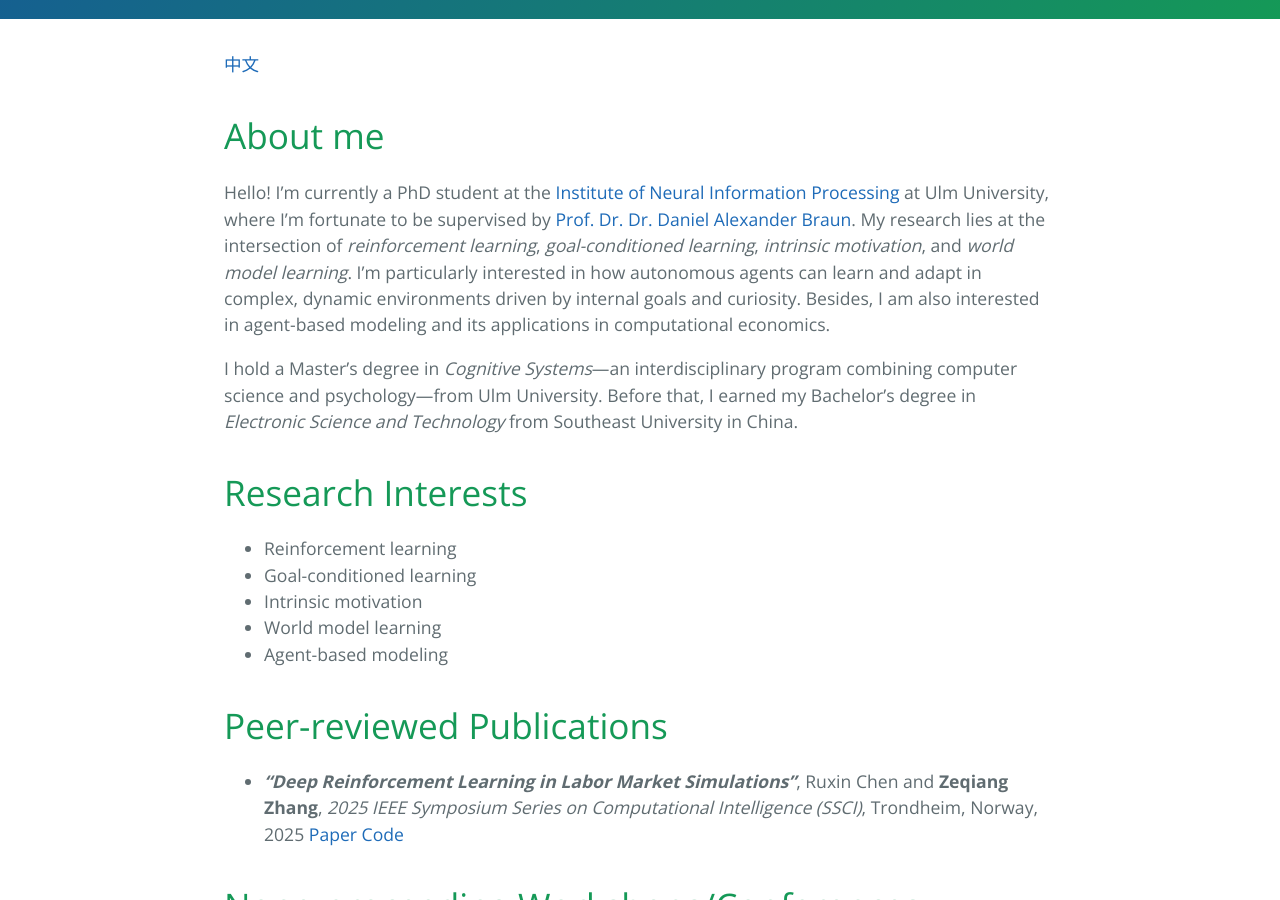
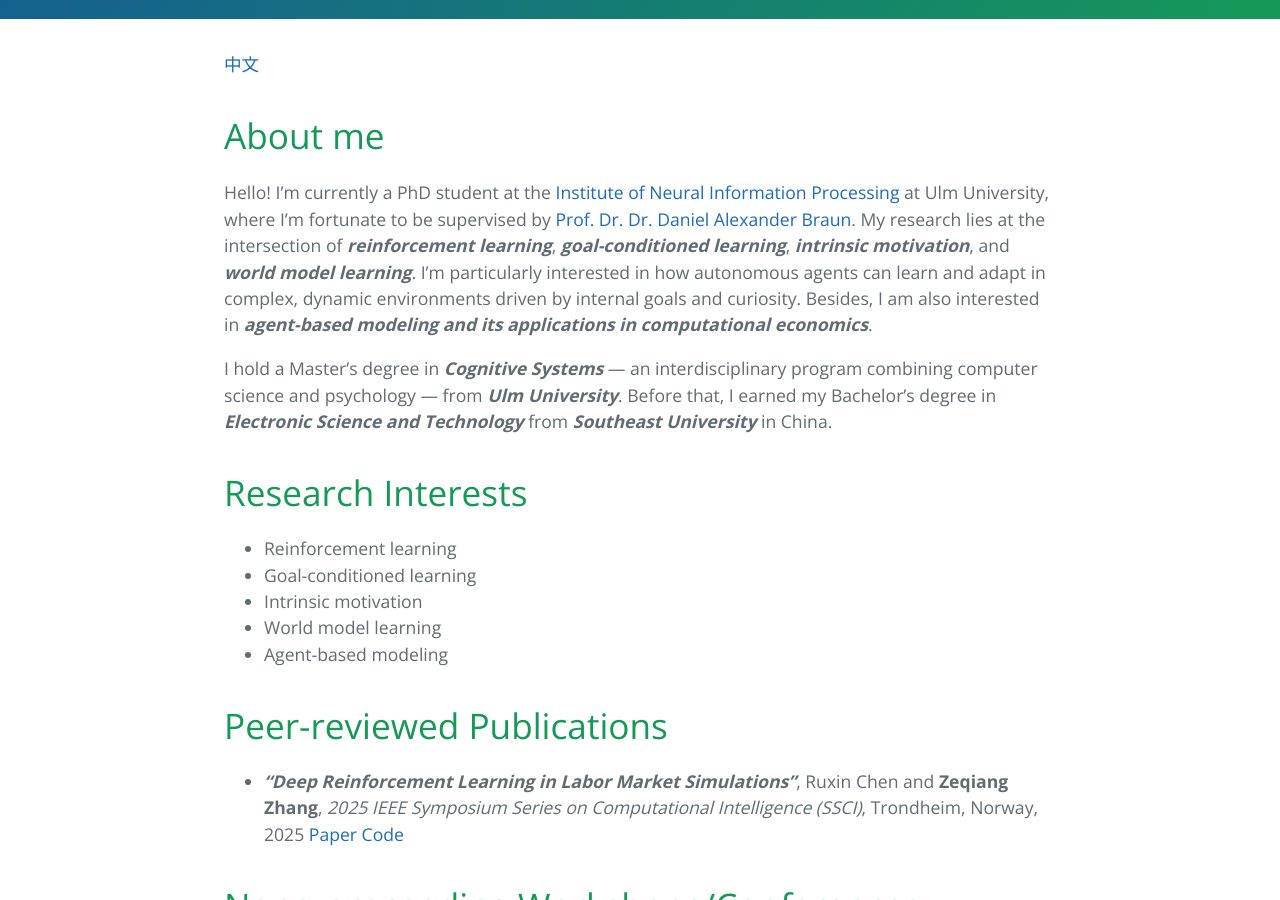
Before and after one commit to greablezzq/greablezzq.github.io, a Jekyll site: the page built from index.md, in a window 1280 px wide and 900 px high, scrolled down 360 px. Built offline with Jekyll 4.4.1, drawn with Linux system fonts in a browser that asks for light colours.

```diff
--- a/index.md
+++ b/index.md
@@ -6,9 +6,9 @@ layout: default
 
 # About me
 
-Hello! I'm currently a PhD student at the [Institute of Neural Information Processing](https://www.uni-ulm.de/en/in/institute-of-neural-information-processing/) at Ulm University, where I'm fortunate to be supervised by [Prof. Dr. Dr. Daniel Alexander Braun](https://www.uni-ulm.de/in/neuroinformatik/institut/hidden/d-braun/). My research lies at the intersection of *reinforcement learning*, *goal-conditioned learning*, *intrinsic motivation*, and *world model learning*. I'm particularly interested in how autonomous agents can learn and adapt in complex, dynamic environments driven by internal goals and curiosity. Besides, I am also interested in agent-based modeling and its applications in computational economics.
+Hello! I'm currently a PhD student at the [Institute of Neural Information Processing](https://www.uni-ulm.de/en/in/institute-of-neural-information-processing/) at Ulm University, where I'm fortunate to be supervised by [Prof. Dr. Dr. Daniel Alexander Braun](https://www.uni-ulm.de/in/neuroinformatik/institut/hidden/d-braun/). My research lies at the intersection of ***reinforcement learning***, ***goal-conditioned learning***, ***intrinsic motivation***, and ***world model learning***. I'm particularly interested in how autonomous agents can learn and adapt in complex, dynamic environments driven by internal goals and curiosity. Besides, I am also interested in ***agent-based modeling and its applications in computational economics***.
 
-I hold a Master's degree in *Cognitive Systems*—an interdisciplinary program combining computer science and psychology—from Ulm University. Before that, I earned my Bachelor's degree in *Electronic Science and Technology* from Southeast University in China.
+I hold a Master's degree in ***Cognitive Systems*** — an interdisciplinary program combining computer science and psychology — from ***Ulm University***. Before that, I earned my Bachelor's degree in ***Electronic Science and Technology*** from ***Southeast University*** in China.
 
 # Research Interests
  - Reinforcement learning
```
